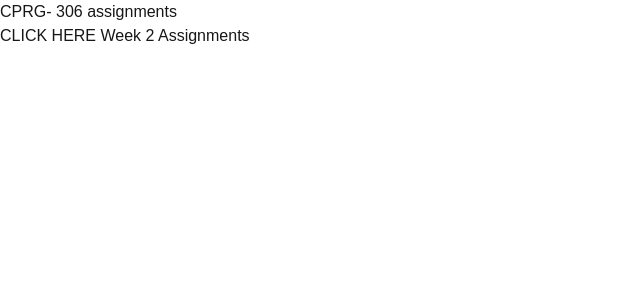
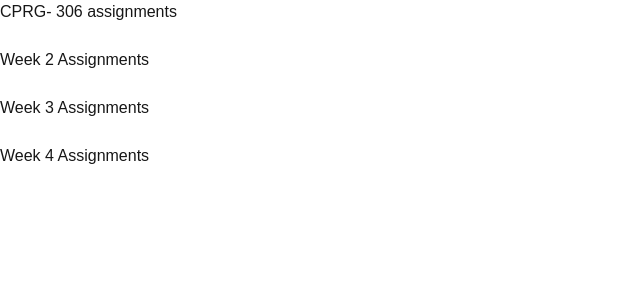
Before and after one commit to jinna0701/cprg306-assignments, a Next.js app: page / in a window 1280 px wide. Shown: the top 300 px of the page, without its empty margins (0-640 px from the left). Built offline with nearby package versions, Linux system fonts and the light colour scheme.

Commit message:
week2
week2

```diff
--- a/app/page.js
+++ b/app/page.js
@@ -4,14 +4,18 @@ import Link from 'next/link';
 export default function Page() {
     return (
         <div>
-        <h1>CPRG- 306 assignments</h1>
+        <h1>CPRG- 306 assignments</h1><br></br>
 
         {/* <li>
           <a href="/week-2"> week2 </a>
         </li> */}
 
-        <Link href="/week-2"> CLICK HERE Week 2 Assignments</Link>
+        <Link href="/week-2"> Week 2 Assignments</Link><br></br>
+        <div><br></br>
 
+        <p>Week 3 Assignments</p><br></br>
+        <p>Week 4 Assignments</p>
+        </div>
         </div>
     );
 };
--- a/app/week-2/StudnetInfo.js
+++ b/app/week-2/StudnetInfo.js
@@ -1,11 +1,13 @@
-import Link from "next/link";
+import Link from 'next/link';
+
 
 export default function StudentInfo() {
-  return (
-    <div>
-      <h1>Shopping List</h1>
-      <h1> jin yu </h1>
-      <Link href="https://github.com/jinna0701/cprg306-assignments"></Link>
-    </div>
-  );
-}
+    return (
+        <div>
+            <h1> shopping list</h1>
+            <h1>Hello, this is Jin 000480092</h1>
+
+            <Link href="https://github.com/jinna0701/cprg306-assignments"> Git Repository</Link>
+        </div>
+    );
+};
--- a/app/week-2/heading.js
+++ b/app/week-2/heading.js
@@ -5,7 +5,7 @@
 export default function Heading() {
     return(
         <header>
-            <h1> WEEK 2 Demo. THIS IS Heading</h1>
+            <h1> CPRG 306: Web Development 2- Assignments</h1>
         </header>
     )
 }
--- a/app/week-2/page.js
+++ b/app/week-2/page.js
@@ -1,28 +1,19 @@
 
-
-import StudentInfo from './StudentInfo';
-import React from 'react';
-import Link from 'next/link';
+import StudentInfo from './StudnetInfo';
 
 export default function Page() {
 
 
-  return (
-    <main>
-      <h1>CPRG 306: Web Development 2- Assignments</h1>
-      <h1>Week2 Assignment</h1>
-      <h1>Week3 Assignment</h1>
-      <h1>Week4 Assignment</h1>
-      <h1>Week5 Assignment</h1>
-      <h1>Week6 Assignment</h1>
-      <h1>Week7 Assignment</h1>
-      <h1>Week8 Assignment</h1>
+    return (
+         <main>
 
-      <StudentInfo />
-    </main>
-  );
-}
+            <h1> WEEK 2 Assignment</h1>
+
+            <StudentInfo />
 
 
-//component starts with capital letter
-//<html> starts with small letter
+
+
+         </main>
+    );
+}
```
